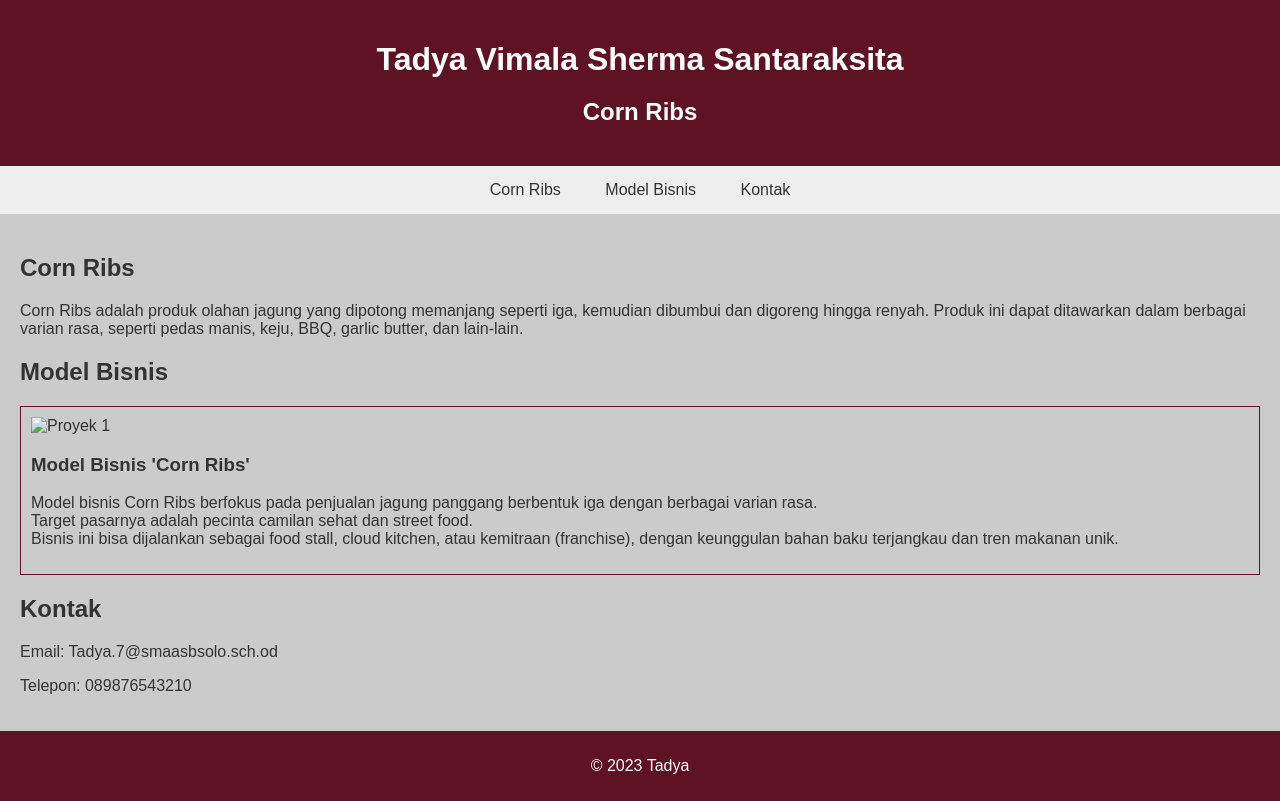
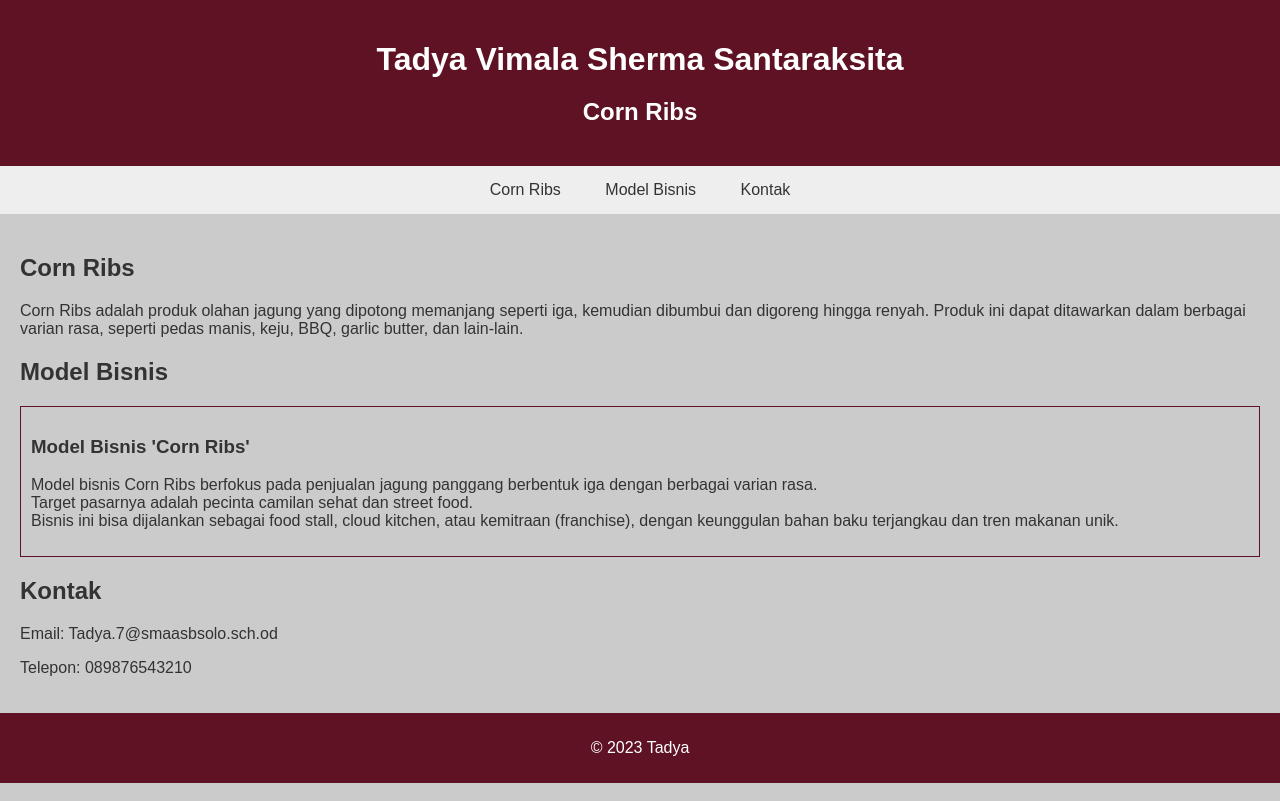
Before and after one commit to vimalatadya/Tugas-Web-LE, a plain HTML site: page index.html in a window 1280 px wide. Drawn offline with Linux system fonts and the light colour scheme.

Commit message:
Update index.html

```diff
--- a/index.html
+++ b/index.html
@@ -85,7 +85,6 @@
 
         <h2>Model Bisnis </h2>
         <div class="project">
-            <img src="Model Bisnis.zip" alt="Proyek 1">
             <h3>Model Bisnis 'Corn Ribs'</h3>
             <p>Model bisnis Corn Ribs berfokus pada penjualan jagung panggang berbentuk iga dengan berbagai varian rasa. <br>
                 Target pasarnya adalah pecinta camilan sehat dan street food. <br>
```
